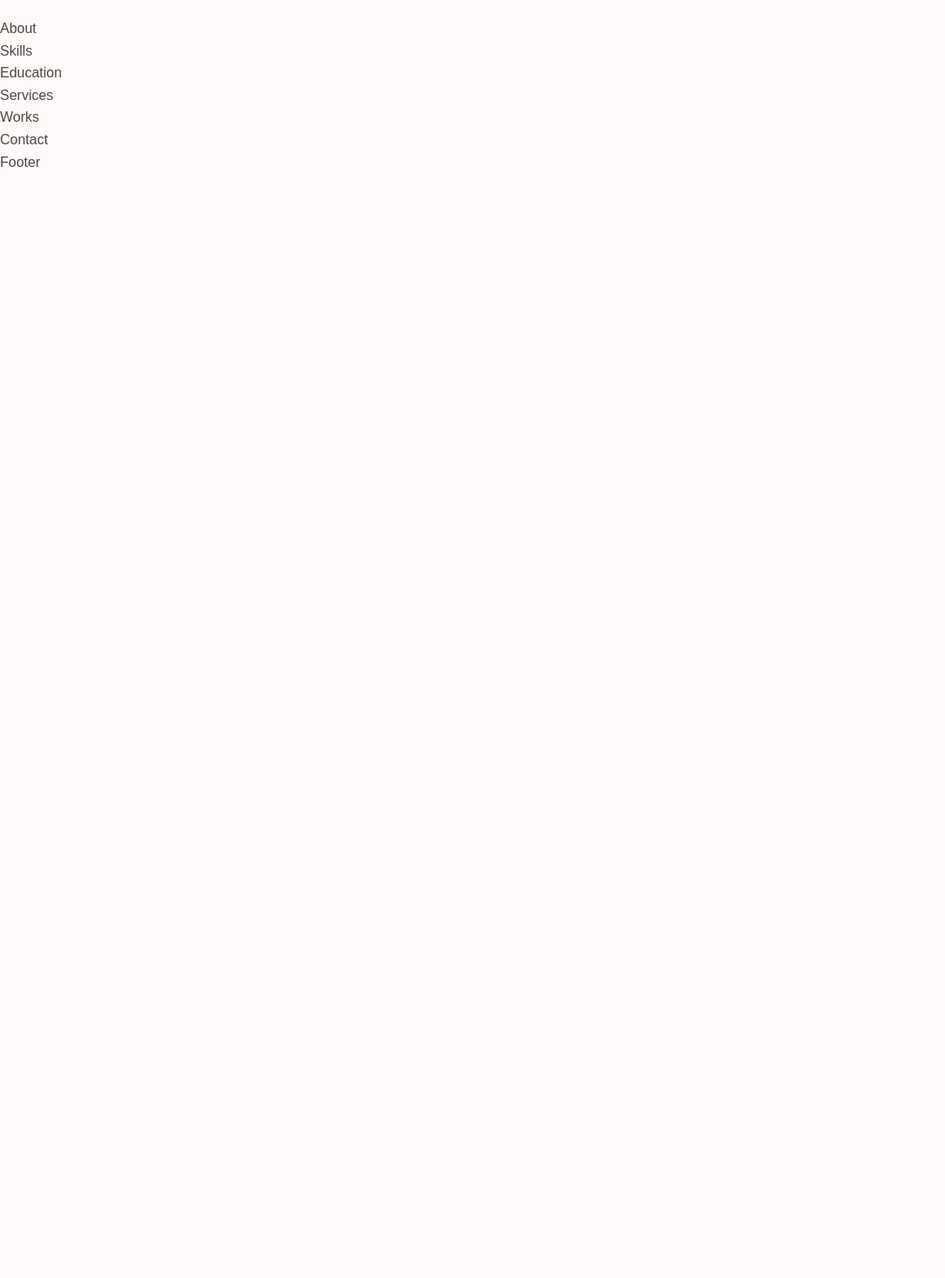
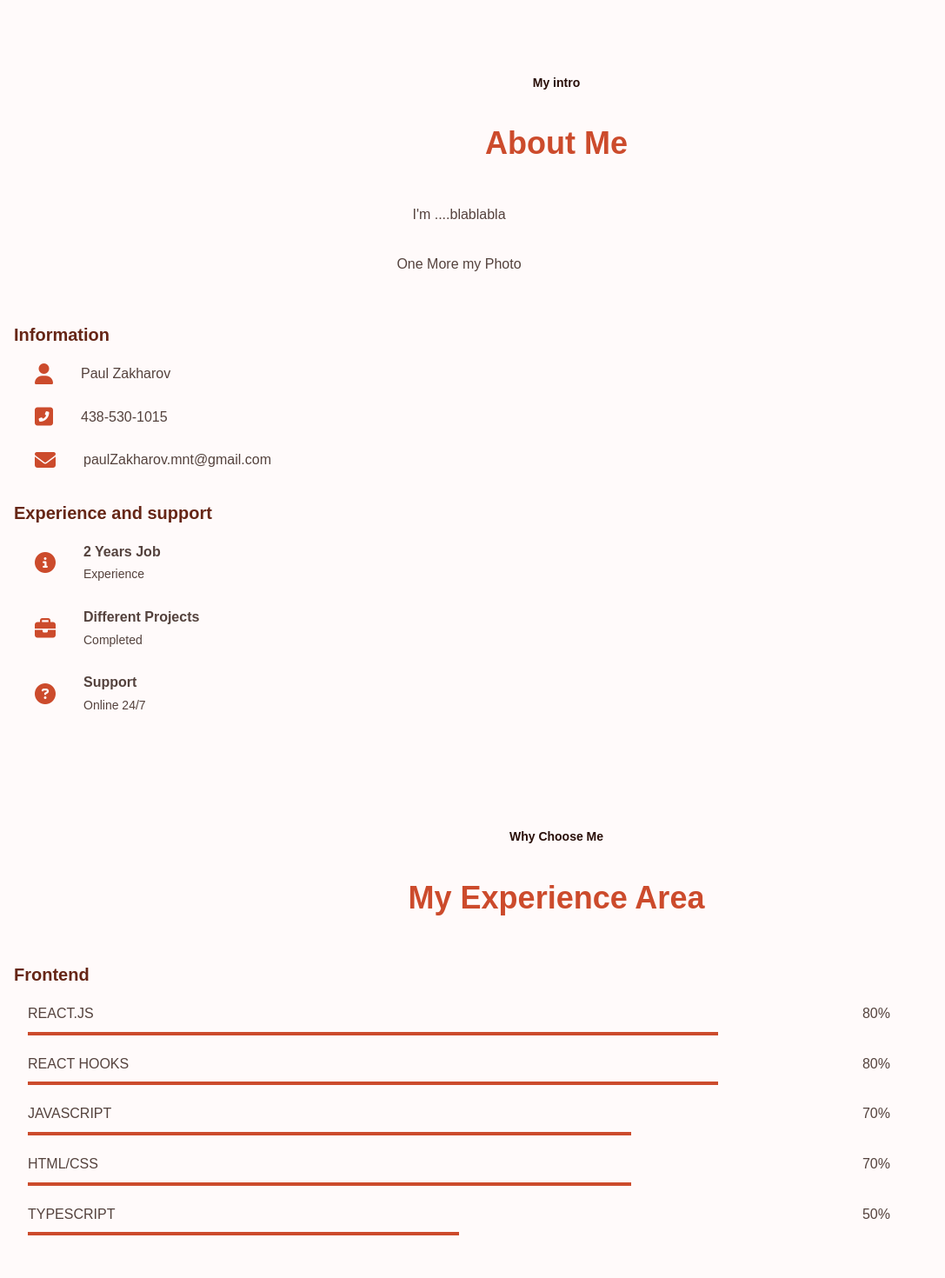
Before and after one commit to paulZakharovmnt/portfolio-website, a React (Create React App) app: page / in a window 1280 px wide. Shown: the part 780-2250 px from the top of the page at 87% size, without its empty margins (0-1087 px from the left). Before the commit the page ends 979 px from the top, so only its background shows below. Built offline with nearby package versions, Linux system fonts and the light colour scheme.

Commit message:
add new info to pages, testing new style

```diff
--- a/src/App.css
+++ b/src/App.css
@@ -1,5 +1,5 @@
 :root {
-  --header-height: 3rem;
+  --header-height: 3.5rem;
   --nav-width: 324px;
 
   --font-medium: 500;
--- a/src/components/About/About.css
+++ b/src/components/About/About.css
@@ -0,0 +1,47 @@
+.about_container {
+  row-gap: 2rem;
+}
+.about_data {
+  text-align: center;
+}
+
+.about_description {
+  margin-bottom: var(--mb-4);
+}
+
+.about_img {
+  width: 150px;
+  border-radius: 0.5rem;
+  margin: 0 auto;
+}
+
+.about_information {
+  margin-bottom: var(--mb-4);
+}
+
+.about_information-title {
+  font-size: var(--h3-font-size);
+  color: var(--first-color-dark);
+  margin-bottom: var(--mb-2);
+}
+.about_information-data {
+  display: flex;
+  align-items: center;
+  padding-left: 1.5rem;
+  margin-bottom: var(--mb-3);
+}
+
+.about_information-icon {
+  font-size: 1.5rem;
+  color: var(--first-color);
+  margin-right: var(--mb-4);
+}
+
+.about_information-subtitle {
+  display: block;
+  font-weight: var(--font-semi-bold);
+}
+
+.about_information-subtitle-small {
+  font-size: var(--small-font-size);
+}
--- a/src/components/About/About.js
+++ b/src/components/About/About.js
@@ -2,7 +2,77 @@ import React from "react";
 import "./About.css";
 
 const About = () => {
-  return <div>About</div>;
+  return (
+    <section className="about section" id="about">
+      <span className="section-subtitle">My intro</span>
+      <h2 className="section-title">About Me</h2>
+
+      <div className="about_container bd-grid">
+        <div className="about_data">
+          <p className="about_description">I'm ....blablabla</p>
+          One More my Photo
+          {/* <img src={aboutImg} alt="" className="about_img" /> */}
+        </div>
+
+        <div>
+          <div className="about_information">
+            <h3 className="about_information-title">Information</h3>
+
+            <div className="about_information-data">
+              <i className="fas fa-user about_information-icon"></i>
+              <span>Paul Zakharov</span>
+            </div>
+
+            <div className="about_information-data">
+              <i className="fas fa-phone-square-alt about_information-icon"></i>
+              <span>438-530-1015</span>
+            </div>
+
+            <div className="about_information-data">
+              <i className="fas fa-envelope about_information-icon "></i>
+              <span>paulZakharov.mnt@gmail.com</span>
+            </div>
+          </div>
+
+          <div className="about_information">
+            <h3 className="about_information-title">Experience and support</h3>
+
+            <div className="about_information-data">
+              <i className="fas fa-info-circle about_information-icon"></i>
+              <div>
+                <span className="about_information-subtitle">2 Years Job </span>
+                <span className="about_information-subtitle-small">
+                  Experience
+                </span>
+              </div>
+            </div>
+
+            <div className="about_information-data">
+              <i className="fas fa-briefcase about_information-icon"></i>
+              <div>
+                <span className="about_information-subtitle">
+                  Different Projects
+                </span>
+                <span className="about_information-subtitle-small">
+                  Completed
+                </span>
+              </div>
+            </div>
+
+            <div className="about_information-data">
+              <i className="fas fa-question-circle about_information-icon"></i>
+              <div>
+                <span className="about_information-subtitle">Support</span>
+                <span className="about_information-subtitle-small">
+                  Online 24/7
+                </span>
+              </div>
+            </div>
+          </div>
+        </div>
+      </div>
+    </section>
+  );
 };
 
 export default About;
--- a/src/components/Header/Header.css
+++ b/src/components/Header/Header.css
@@ -24,7 +24,7 @@
   padding: 3rem;
   display: flex;
   align-items: center;
-  background-color: rgb(228, 61, 61);
+  background-color: #272838;
   transition: 0.5s;
 }
 
--- a/src/components/Header/Toggler.css
+++ b/src/components/Header/Toggler.css
@@ -18,7 +18,7 @@
 }
 
 .bar {
-  background: var(--first-color-dark);
+  background: #272838;
   width: 100%;
   height: 4px;
   border-radius: 0.8rem;
@@ -33,18 +33,24 @@
   transition: transform 650ms cubic-bezier(0.54, -0.81, 0.57, 0.57);
 }
 
-.open .bar.start {
-  transform: rotate(-450deg) translateX(0.8rem);
-}
-
 .bar.end {
   align-self: flex-end;
   transform-origin: left;
   transition: transform 650ms cubic-bezier(0.54, -0.81, 0.57, 0.57);
 }
 
+.open .bar {
+  background: #1fe8b6;
+}
+
+.open .bar.start {
+  transform: rotate(-450deg) translateX(0.8rem);
+  background: #1fe8b6;
+}
+
 .open .bar.end {
   transform: rotate(-450deg) translateX(-0.8rem);
+  background: #1fe8b6;
 }
 
 @media (min-width: 768px) {
--- a/src/components/Skills/Skills.css
+++ b/src/components/Skills/Skills.css
@@ -0,0 +1,41 @@
+.skills_container {
+  row-gap: 2rem;
+}
+
+.skills_subtitle {
+  font-size: var(--h3-font-size);
+  color: var(--first-color-dark);
+  margin-bottom: var(--mb-2);
+}
+
+.skills_data {
+  position: relative;
+  display: flex;
+  justify-content: space-between;
+  margin: 0 var(--mb-2);
+  margin-bottom: var(--mb-4);
+}
+
+.skills_name {
+  text-transform: uppercase;
+}
+
+.skills_bar {
+  position: absolute;
+  bottom: -0.75rem;
+  height: 0.25rem;
+  background-color: var(--first-color);
+}
+
+.skills_html {
+  width: 70%;
+}
+.skills_js {
+  width: 70%;
+}
+.skills_react {
+  width: 80%;
+}
+.skills_typeScript {
+  width: 50%;
+}
--- a/src/components/Skills/Skills.js
+++ b/src/components/Skills/Skills.js
@@ -2,7 +2,43 @@ import React from "react";
 import "./Skills.css";
 
 const Skills = () => {
-  return <div>Skills</div>;
+  return (
+    <section className="skills section" id="skills">
+      <span className="section-subtitle">Why Choose Me</span>
+      <h2 className="section-title">My Experience Area</h2>
+
+      <div className="skills_contatiner bd-grid">
+        <div className="skills_content">
+          <h3 className="skills_subtitle"> Frontend</h3>
+          <div className="skills_data">
+            <span className="skills_name">React.js </span>
+            <span className="skills_number">80% </span>
+            <span className="skills_bar skills_react"></span>
+          </div>
+          <div className="skills_data">
+            <span className="skills_name">React Hooks </span>
+            <span className="skills_number">80% </span>
+            <span className="skills_bar skills_react"></span>
+          </div>
+          <div className="skills_data">
+            <span className="skills_name">JavaScript </span>
+            <span className="skills_number">70% </span>
+            <span className="skills_bar skills_js"></span>
+          </div>
+          <div className="skills_data">
+            <span className="skills_name">Html/css </span>
+            <span className="skills_number">70% </span>
+            <span className="skills_bar skills_html"></span>
+          </div>
+          <div className="skills_data">
+            <span className="skills_name">TypeScript </span>
+            <span className="skills_number">50% </span>
+            <span className="skills_bar skills_typeScript"></span>
+          </div>
+        </div>
+      </div>
+    </section>
+  );
 };
 
 export default Skills;
```
Also changed, not shown: 1 other file (tests, documents, lock files or other folders).
